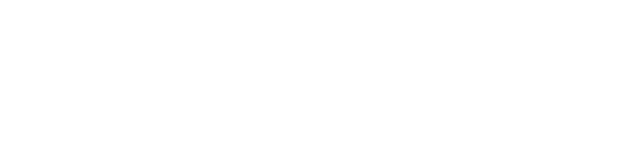
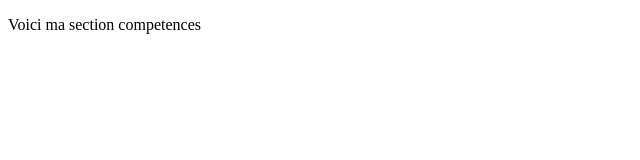
Before and after one commit to laurena20/git-mon-cv, a plain HTML site: page index.html in a window 1280 px wide. Shown: the whole page, without its empty margins (0-640 px from the left). Drawn offline with Linux system fonts and the light colour scheme.

Commit message:
mise en place de la section competences

```diff
--- a/index.html
+++ b/index.html
@@ -7,6 +7,6 @@
     <link rel="stylesheet" href="style.css"
 </head>
 <body>
-
+    <p> Voici ma section competences </p>
 </body>
 </html>
```
